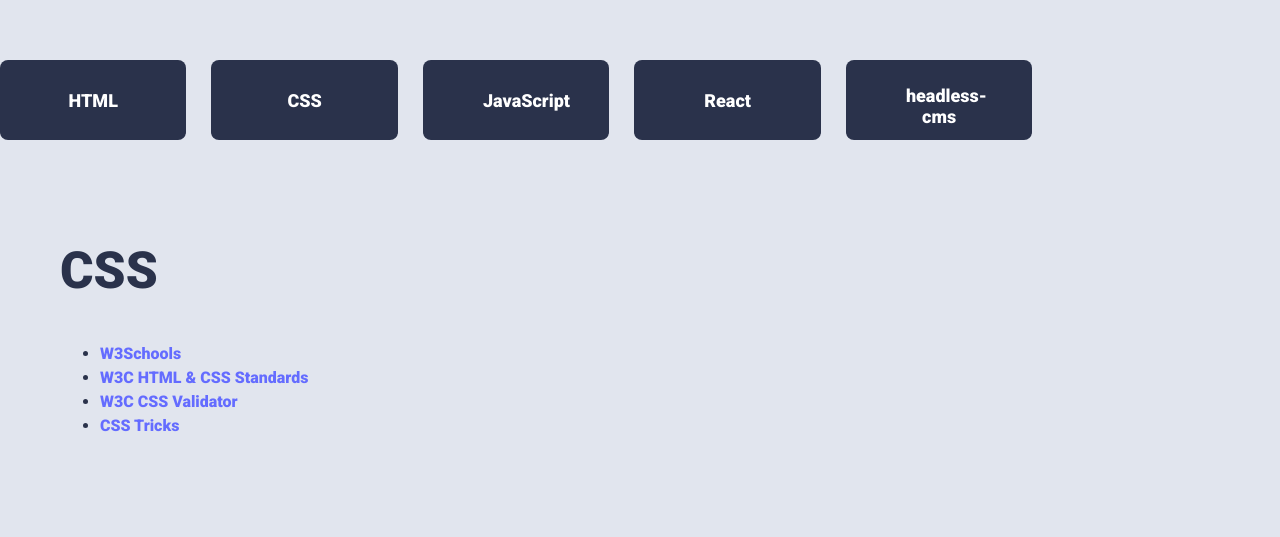
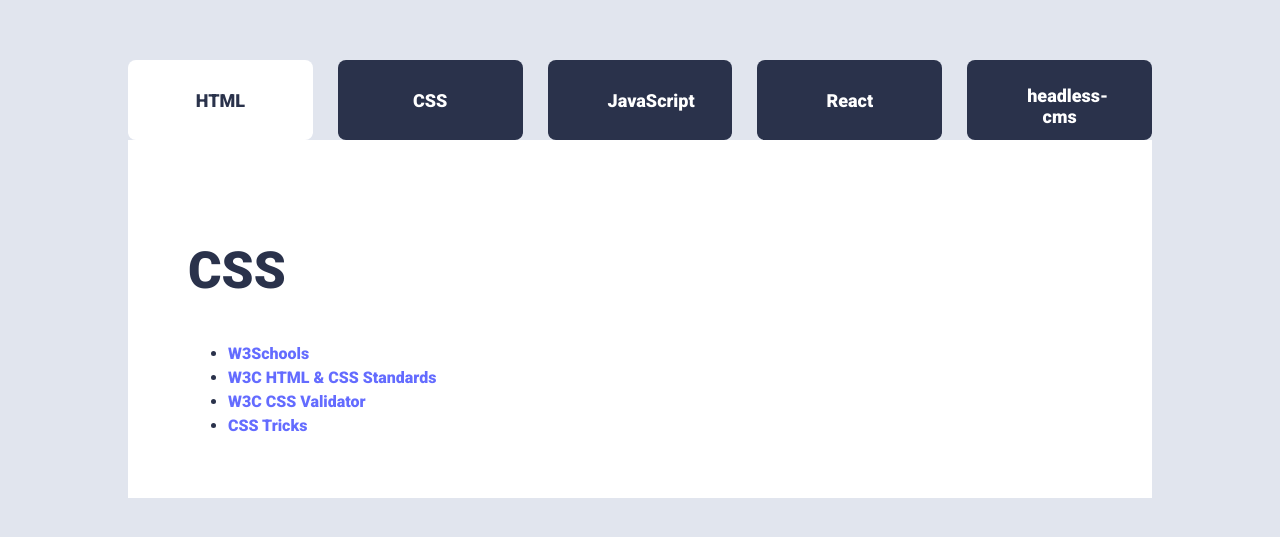
Before and after one commit to Halohusaini/uin23ak3_resourceapp_group39, a React (Vite) app: page /resources/CSS in a window 1280 px wide. Shown: the part 121-658 px from the top of the page. Built offline with nearby package versions, Linux system fonts and the light colour scheme.

Commit message:
Gjorde endringer i Main.scss på root og main section
Endret main id til root som fikset problemet med borders

```diff
--- a/src/App.jsx
+++ b/src/App.jsx
@@ -11,7 +11,7 @@
                 <MainNavigation />
                 <Routes>
                     <Route path="/resources/:category" element={<Resources />} />
-                    <Route path="/" element={<div>Welcome! Select a category.</div>} />
+
                 </Routes>
             </div>
 
--- a/src/components/NavigationLink.jsx
+++ b/src/components/NavigationLink.jsx
@@ -4,26 +4,8 @@
 
 export default function NavigationLink({ source }) {
     return (
-        <li>
+        <li id>
             <a href={source.url} target="_blank" rel="noopener noreferrer">{source.title}</a>
         </li>
     );
 }
-
-
-/* // Inside NavigationLink.jsx
-
-import React from 'react';
-
-const NavigationLink = ({ source }) => {
-  return (
-    <li>
-      <a href={source.url} target="_blank" rel="noopener noreferrer">
-        {source.title}
-      </a>
-    </li>
-  );
-};
-
-export default NavigationLink;
-*/
--- a/src/styles/main.scss
+++ b/src/styles/main.scss
@@ -1,95 +1,107 @@
 @import url("https://fonts.googleapis.com/css2?family=Roboto:wght@900&display=swap");
 
-// Variables
-$primary-color: #2a324b;
-$secondary-color: #e1e5ee;
-$text-color: #2a324b;
-$background-color: #fff;
-$hover-color: #fff;
+:root {
+  --primary-color: #2a324b;
+  --secondary-color: #e1e5ee;
+  --text-color: #2a324b;
+  --background-color: #fff;
+  --hover-color: #fff;
 
-$font-primary: 'Roboto', sans-serif;
+  --font-primary: 'Roboto', sans-serif;
 
-$spacing-s: 0px;
-$spacing-m: 25px;
-$spacing-l: 60px;
+  --spacing-s: 0px;
+  --spacing-m: 25px;
+  --spacing-l: 60px;
 
-$font-size-s: 18px;
-$font-size-l: 16px;
+  --font-size-s: 18px;
+  --font-size-l: 16px;
 
-$border-radius: 4px;
-
-// Global styles
-* {
-  font-family: $font-primary;
+  --border-radius: 4px;
 }
 
+
+
+
+* {
+  font-family: var(--font-primary);
+}
 body {
   margin: 0;
   padding: 0;
-  background-color: $secondary-color;
+  background-color: var(--secondary-color);
 }
 
-main {
-  background-color: $background-color;
+#root {
+  background-color: var(--background-color);
   width: 80%;
   margin: 8rem auto;
   padding: 0;
 }
 
-// Navigation tabs
 #tab-container {
-  background-color: $secondary-color;
+  background-color: var(--secondary-color);
   display: flex;
   justify-content: center;
-  gap: $spacing-m;
+  gap: var(--spacing-m);
   padding: 0;
+}
 
-  button {
+#tab-container button {
   width: 100%;
-    padding: $spacing-m $spacing-l;
-    background-color: $primary-color;
-    color: $background-color;
+  padding: var(--spacing-m) var(--spacing-l);
+  background-color: var(--primary-color);
+  color: var(--background-color);
   border: none;
   min-width: 100px;
   height: 80px;
   cursor: pointer;
   transition: background-color 0.3s;
-    font-size: $font-size-s;
-
-    &:not(.active):hover {
-      background-color: $hover-color;
-      color: $primary-color;
-    }
-  }
+  font-size: var(--font-size-s);
 }
 
-// Content styles
+#tab-container button:not(.active):hover {
+  background-color: var(--hover-color);
+  color: var(--primary-color);
+}
+
+#tab-container button.active {
+    background-color: var(--hover-color);
+    color: var(--primary-color);
+  }
+
 #content {
     text-align: left;
-  padding: $spacing-l;
+    padding: var(--spacing-l);
     max-height: 400px;
-  color: $text-color;
+    color: var(--text-color);
     max-width: 100%;
-  font-size: $font-size-l;
+    font-size: var(--font-size-l);
+  }
 
+  #content h2,
+  #content p,
+  #content ul {
+    display: inline-block;
+    text-align: left;
+    width: 80%;
+  }
 
-  ul {
-    padding-right: $spacing-l;
+  #content ul {
+    padding-right: var(--spacing-l);
     max-width: 600px;
     margin: 0;
   }
 
-  li {
+  #content li {
     padding: 0;
+  }
 
-    a {
+  #content li a {
     display: inline-block;
-      padding: $spacing-s;
-      margin: 0 $spacing-s;
+    padding: var(--spacing-s);
+    margin: 0 var(--spacing-s);
+  }
 
-      &:hover {
-        color: $text-color;
+  #content li a:hover {
+    color: var(--text-color);
   }
-    }
-  }
-}
```
Lines whose indentation alone changed are shown as unchanged.
